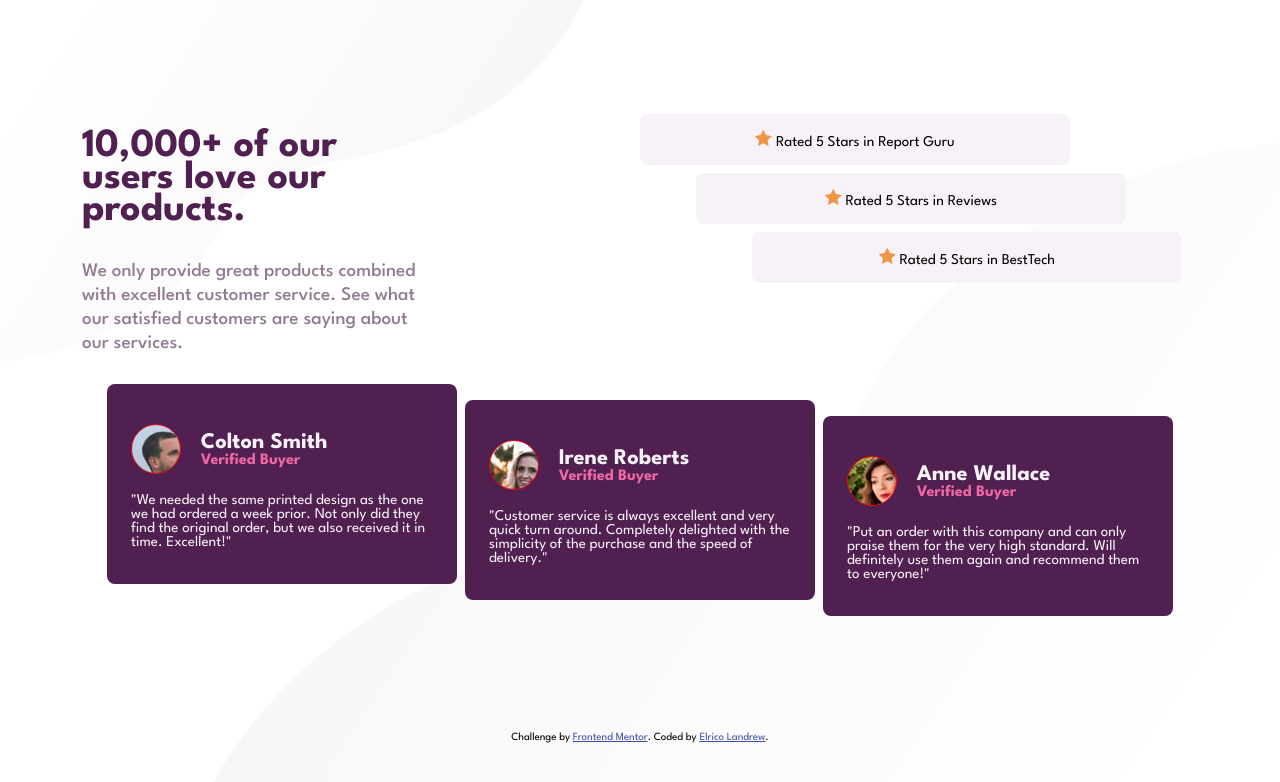
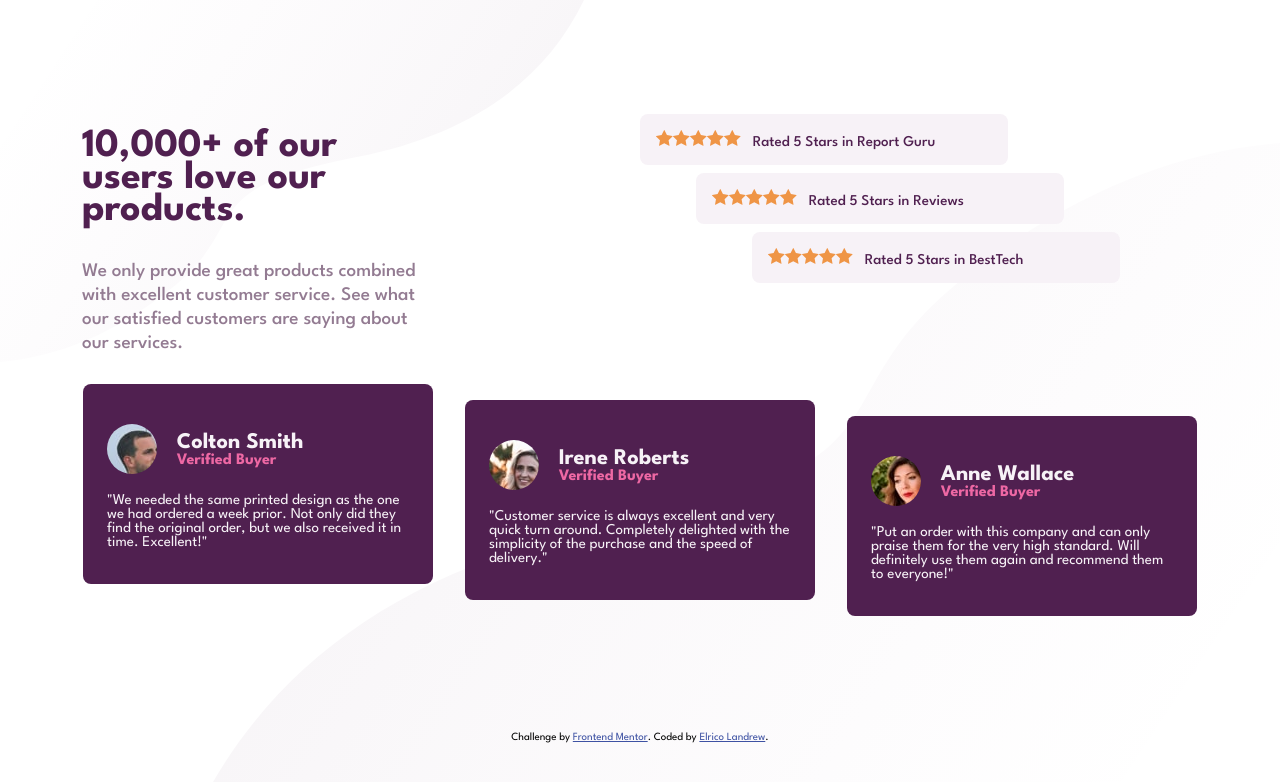
Before and after one commit to teddy-wests1de/social-proof-section, a plain HTML site: page index.html in a window 1280 px wide. Drawn offline with Linux system fonts and the light colour scheme.

Commit message:
Final commit

```diff
--- a/index.html
+++ b/index.html
@@ -29,21 +29,41 @@
       </section>
       <section class="content__rating">
         <article class="rating">
-          <span class="stars"><img src="./images/icon-star.svg" alt="" /></div>
+          <span class="stars"
+            ><img src="./images/icon-star.svg" alt="Star" /><img
+              src="./images/icon-star.svg"
+              alt="Star" /><img src="./images/icon-star.svg" alt="Star" /><img
+              src="./images/icon-star.svg"
+              alt="Star" /><img src="./images/icon-star.svg" alt="Star"
+          /></span>
           <span class="rating-desc">Rated 5 Stars in Report Guru</span>
         </article>
         <article class="rating">
-          <span class="stars"><img src="./images/icon-star.svg" alt="" /></div>
+          <span class="stars"
+            ><img src="./images/icon-star.svg" alt="Star" /><img
+              src="./images/icon-star.svg"
+              alt="Star" /><img src="./images/icon-star.svg" alt="Star" /><img
+              src="./images/icon-star.svg"
+              alt="Star" /><img src="./images/icon-star.svg" alt="Star"
+          /></span>
           <span class="rating-desc">Rated 5 Stars in Reviews</span>
         </article>
         <article class="rating">
-          <span class="stars"><img src="./images/icon-star.svg" alt="" /></div>
+          <span class="stars"
+            ><img src="./images/icon-star.svg" alt="Star" /><img
+              src="./images/icon-star.svg"
+              alt="Star" /><img src="./images/icon-star.svg" alt="Star" /><img
+              src="./images/icon-star.svg"
+              alt="Star" /><img src="./images/icon-star.svg" alt="Star"
+          /></span>
           <span class="rating-desc">Rated 5 Stars in BestTech</span>
         </article>
       </section>
       <section class="content__review">
         <article class="review_card">
-          <div class="card__image"><img src="./images/image-colton.jpg" alt=""></div>
+          <div class="card__image">
+            <img src="./images/image-colton.jpg" alt="" />
+          </div>
           <div class="card__profile">
             <h2 class="customer">Colton Smith</h2>
             <h2 class="description">Verified Buyer</h2>
@@ -55,7 +75,9 @@
           </p>
         </article>
         <article class="review_card">
-          <div class="card__image"><img src="./images/image-irene.jpg" alt=""></div>
+          <div class="card__image">
+            <img src="./images/image-irene.jpg" alt="" />
+          </div>
           <div class="card__profile">
             <h2 class="customer">Irene Roberts</h2>
             <h2 class="description">Verified Buyer</h2>
@@ -67,7 +89,9 @@
           </p>
         </article>
         <article class="review_card">
-          <div class="card__image"><img src="./images/image-anne.jpg" alt=""></div>
+          <div class="card__image">
+            <img src="./images/image-anne.jpg" alt="" />
+          </div>
           <div class="card__profile">
             <h2 class="customer">Anne Wallace</h2>
             <h2 class="description">Verified Buyer</h2>
--- a/style.css
+++ b/style.css
@@ -73,7 +73,7 @@ body {
     grid-column: 2/3;
   }
   .rating {
-    max-width: 70%;
+    max-width: 60%;
   }
   .review_card:last-child {
     grid-column: 3/4;
@@ -85,7 +85,7 @@ body {
     transform: translateX(7rem);
   }
 }
-
+/*  */
 .content {
   min-width: 375px;
   padding: 1rem;
@@ -111,10 +111,15 @@ body {
   margin: 1rem 0;
   /* padding: 0.5rem; */
 }
+.rating-desc {
+  font-weight: 500;
+  color: var(--very-dark-magenta);
+  margin-left: 0.5rem;
+}
 .rating {
   margin: 0.5rem 0;
-  text-align: center;
-  padding: 1rem 2rem;
+  /* text-align: center; */
+  padding: 1rem;
   border-radius: 0.5rem;
   background-color: var(--light-grey-magenta);
 }
@@ -123,7 +128,7 @@ body {
   display: flex;
   justify-content: center;
   flex-wrap: wrap;
-  gap: 0.5rem;
+  gap: 0 2rem;
 }
 .review_card {
   width: 350px;
@@ -140,7 +145,6 @@ body {
   border-radius: 50%;
   overflow: hidden;
   display: inline-block;
-  border: 1px solid red;
   margin-top: 1rem;
 }
 .card__image > image {
```
Also changed, not shown: images/Social proof section - desktop.png (added).
